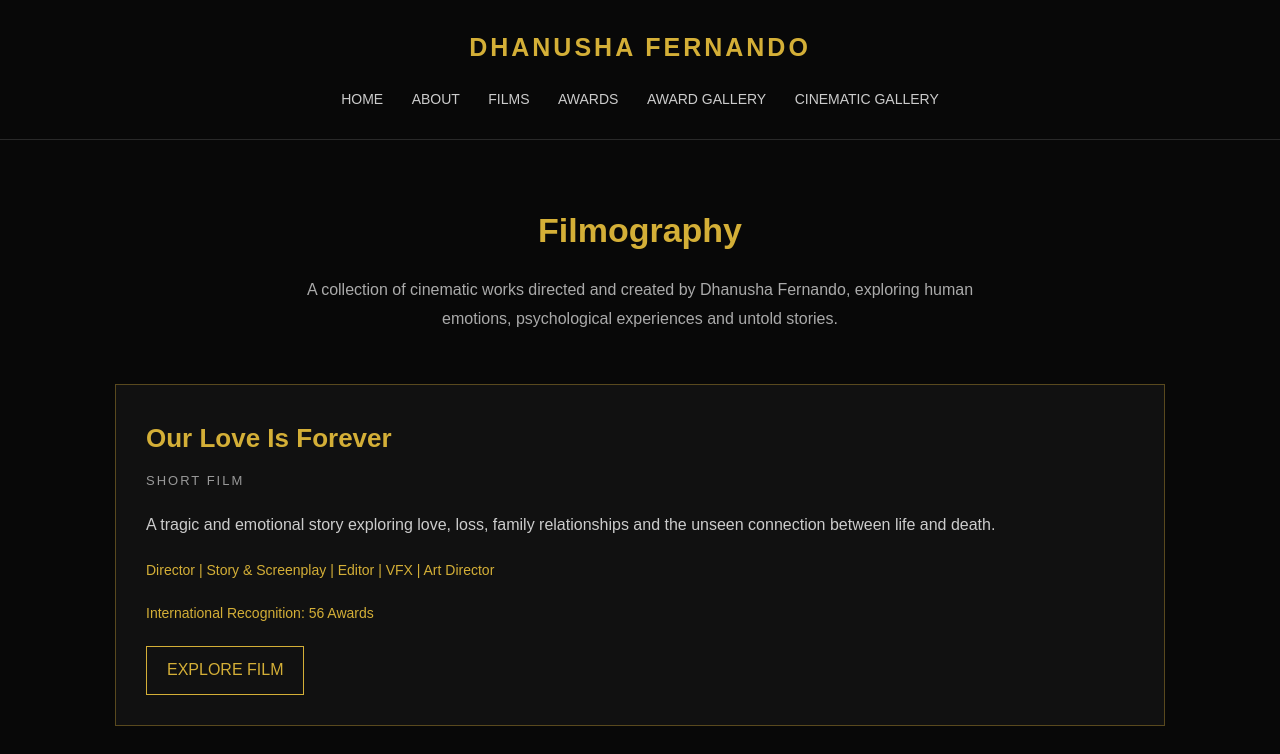
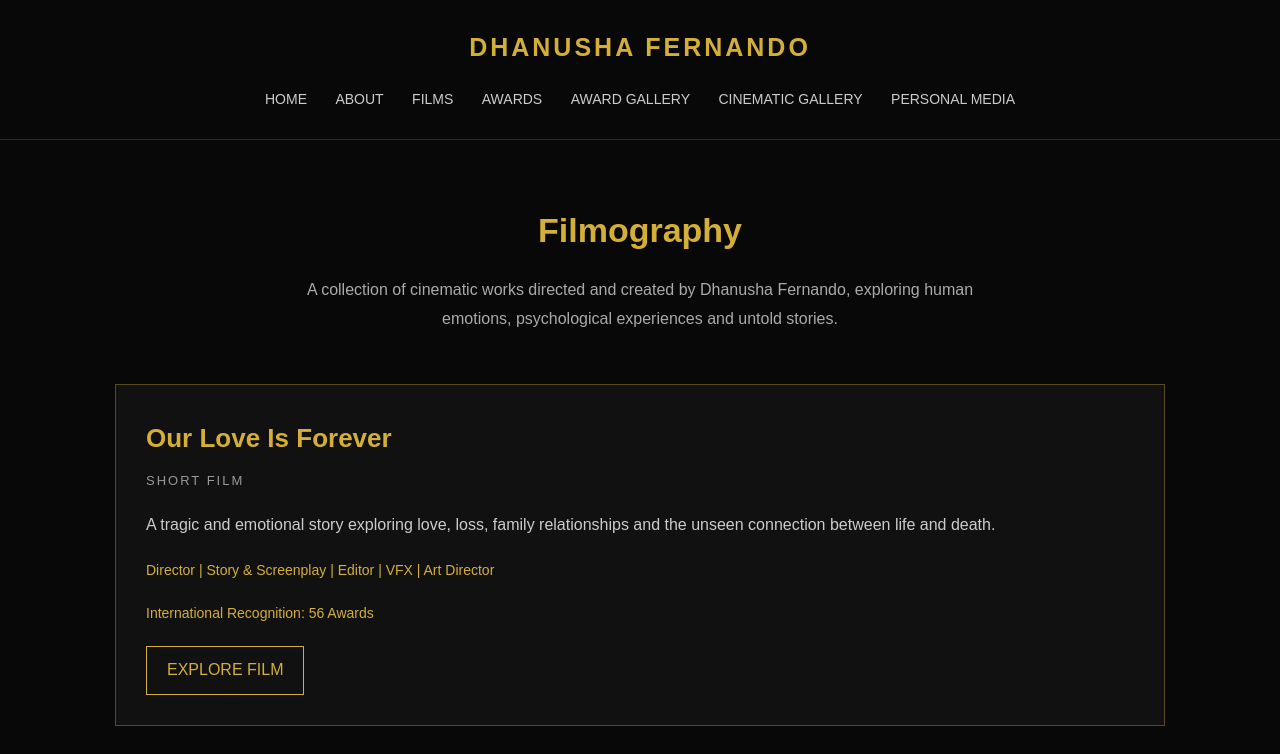
Before and after one commit to dhanushafernando/dhanushafernando.github.io, a plain HTML site: page filmography.html in a window 1280 px wide. Shown: the top 754 px of the page. Drawn offline with Linux system fonts and the light colour scheme.

Commit message:
Add link to PERSONAL MEDIA in navigation

```diff
--- a/filmography.html
+++ b/filmography.html
@@ -124,6 +124,7 @@ footer {
         <a href="awards.html">AWARDS</a>
         <a href="gallery.html">AWARD GALLERY</a>
         <a href="cinematic-gallery.html">CINEMATIC GALLERY</a>
+        <a href="personal-media.html">PERSONAL MEDIA</a>
     </nav>
 </header><main class="container"><h2 class="page-title">Filmography</h2>
 
```
